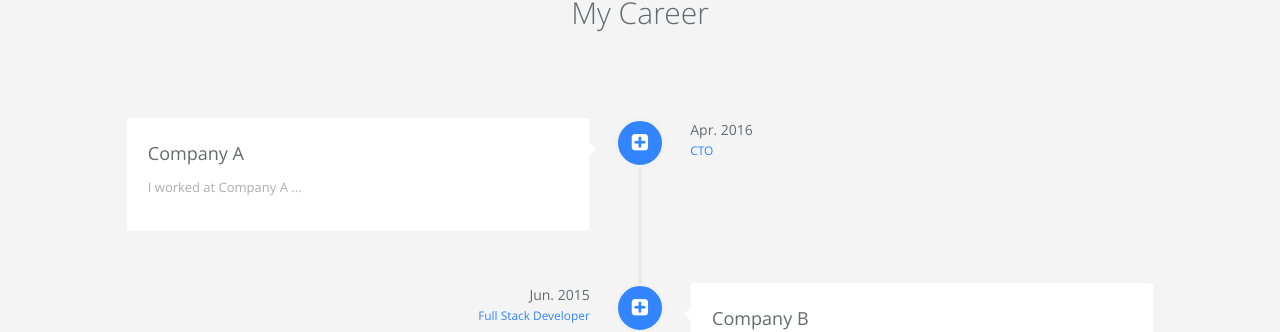
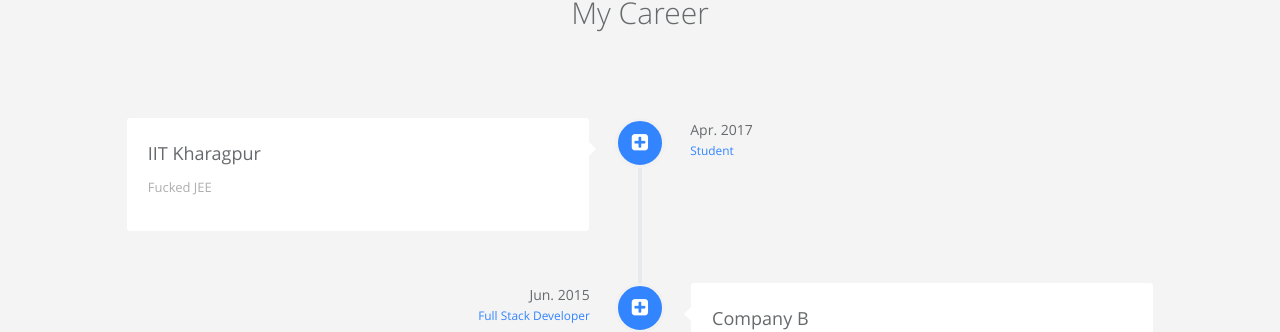
Before and after one commit to piyush27ranjan/piyush27ranjan.github.io, a Jekyll site: the page built from index.html, in a window 1280 px wide and 900 px high, scrolled down 818 px. Shown: the part 140-472 px from the top of the window. Built offline with Jekyll 4.4.1, drawn with Linux system fonts in a browser that asks for light colours.

Commit message:
Update careers.yml

```diff
--- a/_data/index/careers.yml
+++ b/_data/index/careers.yml
@@ -1,16 +1,16 @@
 # careers section data
 # if you don't have language feature(language.yml is empty), ignore "i18n" items
 - name:
-    detail: Company A
+    detail: IIT Kharagpur
     i18n: company_a
   desc:
-    detail: I worked at Company A ...
+    detail: Fucked JEE
     i18n: company_a_desc
   date:
-    detail: Apr. 2016
+    detail: Apr. 2017
     i18n: company_a_date
   job:
-    detail: CTO
+    detail: Student
     i18n: company_a_job
   icon: fa-plus-square
 
```
